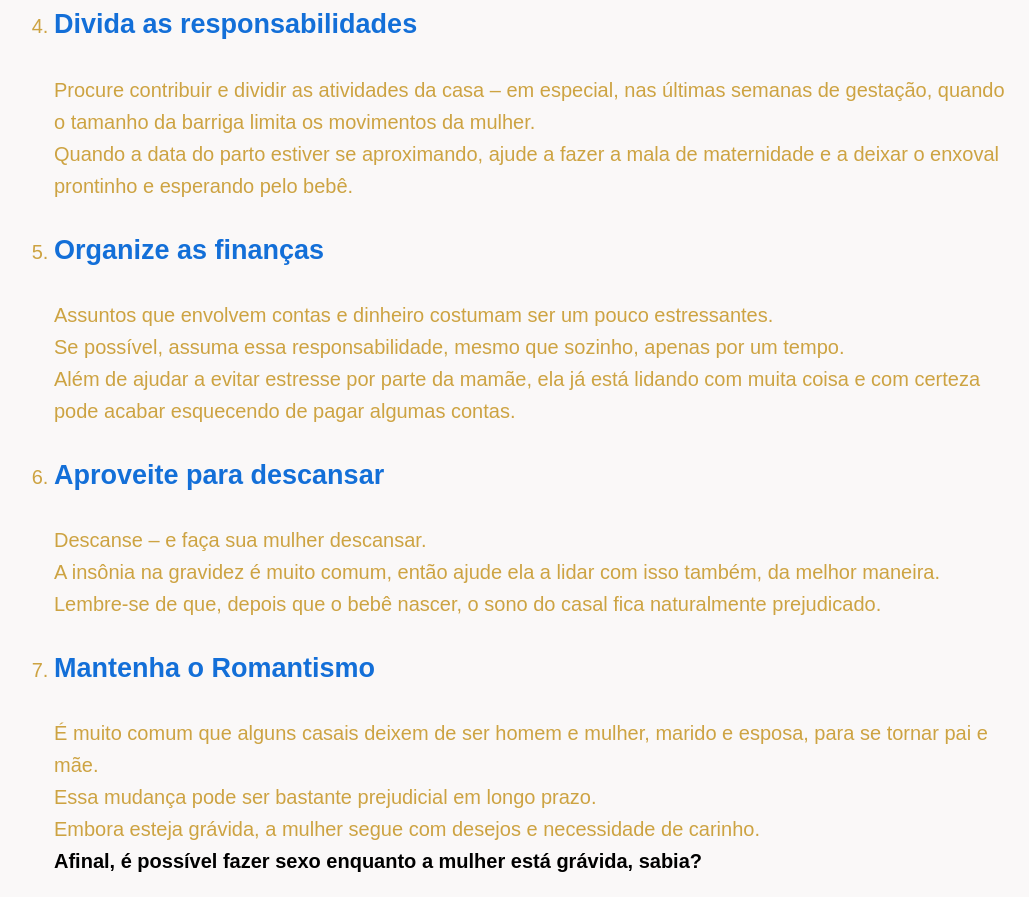
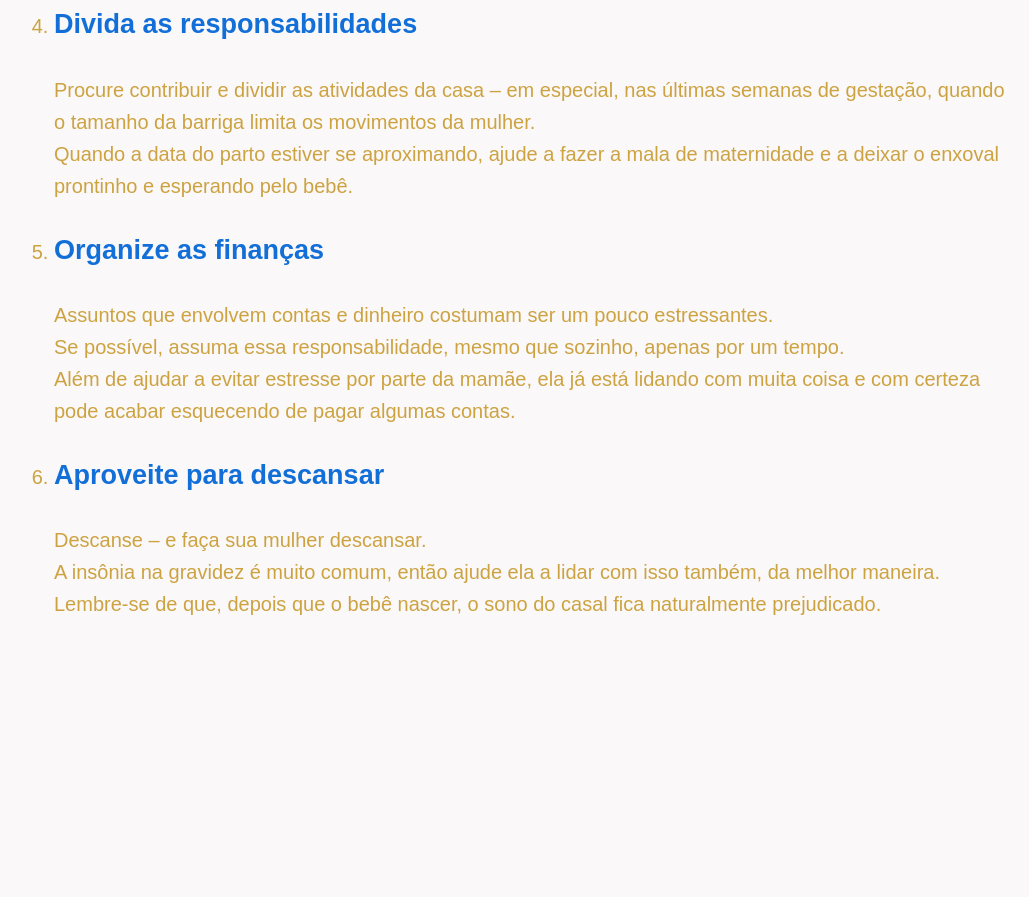
Before and after one commit to bielwellichan-debug/atividade05, a plain HTML site: page index.html in a window 1280 px wide. Shown: the part 3320-4217 px from the top of the page, without its empty margins (126-1155 px from the left). After the commit the page ends 3960 px from the top, so only its background shows below. Drawn offline with Linux system fonts and the light colour scheme.

```diff
--- a/index.html
+++ b/index.html
@@ -212,21 +212,6 @@
                             </p>
                             </article>
                         </li>
-
-                        <li>
-                            <article class="card">
-                            <h3>Mantenha o Romantismo</h3>
-                            <p>
-                                É muito comum que alguns casais deixem de ser homem e mulher, marido e esposa, para se tornar pai e mãe.
-                                <br>
-                                Essa mudança pode ser bastante prejudicial em longo prazo.
-                                <br>
-                                Embora esteja grávida, a mulher segue com desejos e necessidade de carinho.
-                                <br>
-                                <strong>Afinal, é possível fazer sexo enquanto a mulher está grávida, sabia?</strong>
-                            </p>
-                            </article>
-                        </li>
             </ol>
         </div>
 
```
